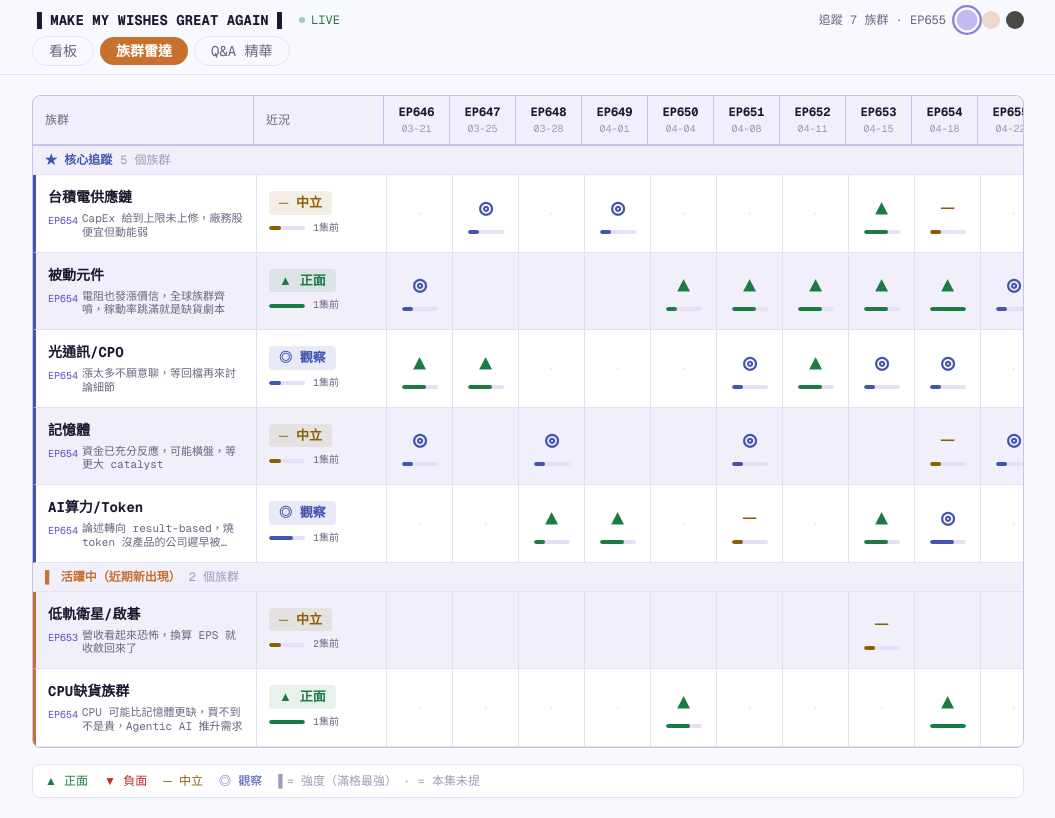
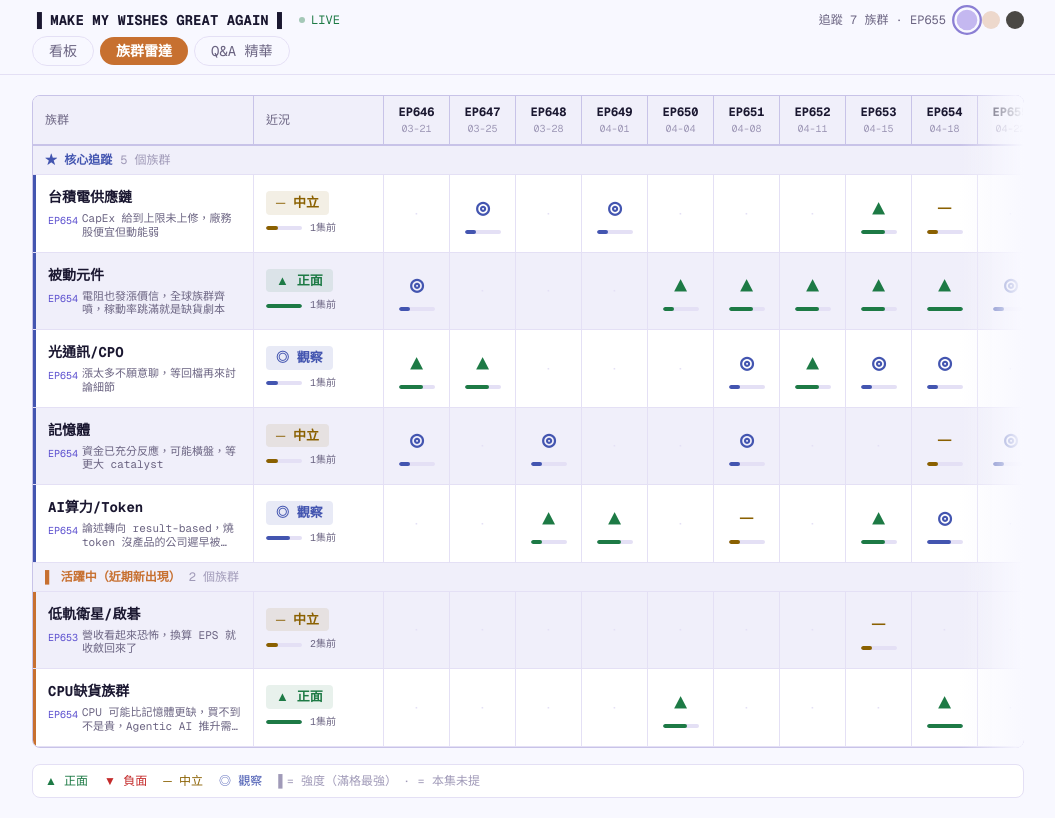
Before and after one commit to camille5534/stock-gooaye, a Next.js app: page /sectors in a window 1280 px wide. Shown: the whole page, without its empty margins (112-1167 px from the left). Built offline with nearby package versions, Linux system fonts and the light colour scheme.

Commit message:
族群雷達：族群+近況欄 sticky 固定，右側漸層遮罩提示可捲動

```diff
--- a/components/SectorTimeline.tsx
+++ b/components/SectorTimeline.tsx
@@ -97,15 +97,14 @@ function DesktopRow({
     <div
       className="sector-row hidden md:flex flex-col"
       style={{
-        borderLeft: `3px solid var(${layerBorderVar[layer]})`,
         background: isEven ? 'var(--bg-card)' : 'var(--bg-elevated)',
         borderBottom: '1px solid var(--border-dim)',
       }}
     >
       {/* 主列 */}
       <div className="flex items-stretch" style={{ minHeight: '68px' }}>
-        {/* 族群名 + quote */}
-        <div className="flex flex-col justify-center gap-1 px-3 py-3 shrink-0" style={{ width: '220px' }}>
+        {/* 族群名 + quote - sticky */}
+        <div className="flex flex-col justify-center gap-1 px-3 py-3 shrink-0" style={{ width: '220px', position: 'sticky', left: 0, zIndex: 10, background: isEven ? 'var(--bg-card)' : 'var(--bg-elevated)', borderLeft: `3px solid var(${layerBorderVar[layer]})` }}>
           <span className="font-mono font-bold" style={{ color: 'var(--fg)', fontSize: '14px' }}>
             {name}
           </span>
@@ -128,10 +127,10 @@ function DesktopRow({
           )}
         </div>
 
-        {/* 近況 */}
+        {/* 近況 - sticky */}
         <div
           className="flex flex-col justify-center items-start gap-1.5 px-3 py-3 shrink-0"
-          style={{ width: '130px', borderLeft: '1px solid var(--border-dim)' }}
+          style={{ width: '130px', borderLeft: '1px solid var(--border-dim)', position: 'sticky', left: '220px', zIndex: 10, background: isEven ? 'var(--bg-card)' : 'var(--bg-elevated)' }}
         >
           {sc ? (
             <>
@@ -460,6 +459,12 @@ export default function SectorTimeline({ episodes, config, history }: Props) {
     <div className="flex flex-col gap-4">
 
       {/* 桌機：完整表格 */}
+      <div className="relative">
+      {/* 右側漸層遮罩：暗示還有內容可橫向捲動 */}
+      <div
+        className="hidden md:block absolute inset-y-0 right-0 w-16 pointer-events-none rounded-r-lg z-30"
+        style={{ background: 'linear-gradient(to right, transparent, var(--bg))' }}
+      />
       <div
         className="rounded-lg border overflow-x-auto"
         style={{ borderColor: 'var(--border)' }}
@@ -469,10 +474,10 @@ export default function SectorTimeline({ episodes, config, history }: Props) {
           className="hidden md:flex items-stretch"
           style={{ background: 'var(--bg-elevated)', borderBottom: `2px solid var(--border)` }}
         >
-          <div className="flex items-center px-3 py-2 shrink-0 font-mono text-xs" style={{ width: '220px', color: 'var(--fg-muted)' }}>
+          <div className="flex items-center px-3 py-2 shrink-0 font-mono text-xs" style={{ width: '220px', color: 'var(--fg-muted)', position: 'sticky', left: 0, zIndex: 20, background: 'var(--bg-elevated)' }}>
             族群
           </div>
-          <div className="flex items-center px-3 py-2 shrink-0 font-mono text-xs" style={{ width: '130px', borderLeft: '1px solid var(--border)', color: 'var(--fg-muted)' }}>
+          <div className="flex items-center px-3 py-2 shrink-0 font-mono text-xs" style={{ width: '130px', borderLeft: '1px solid var(--border)', color: 'var(--fg-muted)', position: 'sticky', left: '220px', zIndex: 20, background: 'var(--bg-elevated)' }}>
             近況
           </div>
           {recent.map(ep => (
@@ -513,6 +518,7 @@ export default function SectorTimeline({ episodes, config, history }: Props) {
           sectors={watching} indexOffset={core.length + active.length} {...sharedSectionProps}
         />
       </div>
+      </div>{/* end relative wrapper */}
 
       {/* 圖例 */}
       <div
```
